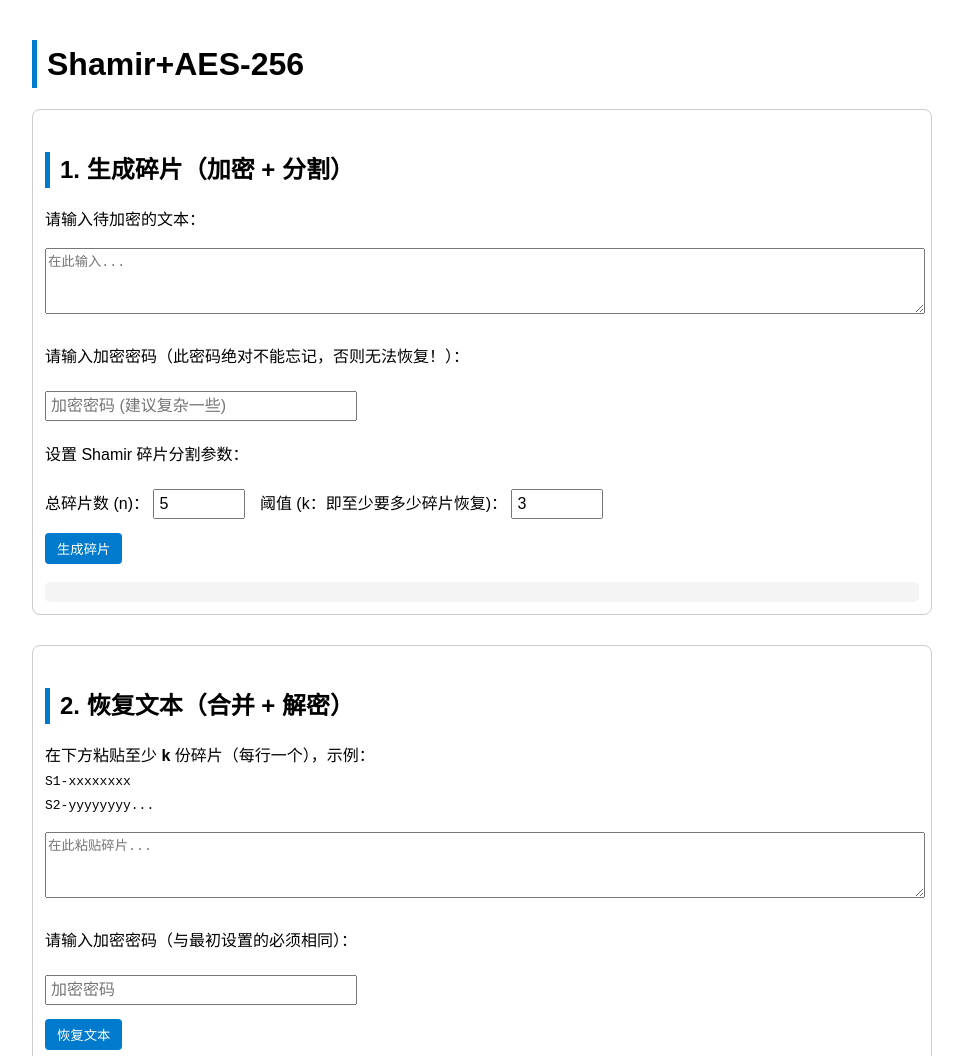
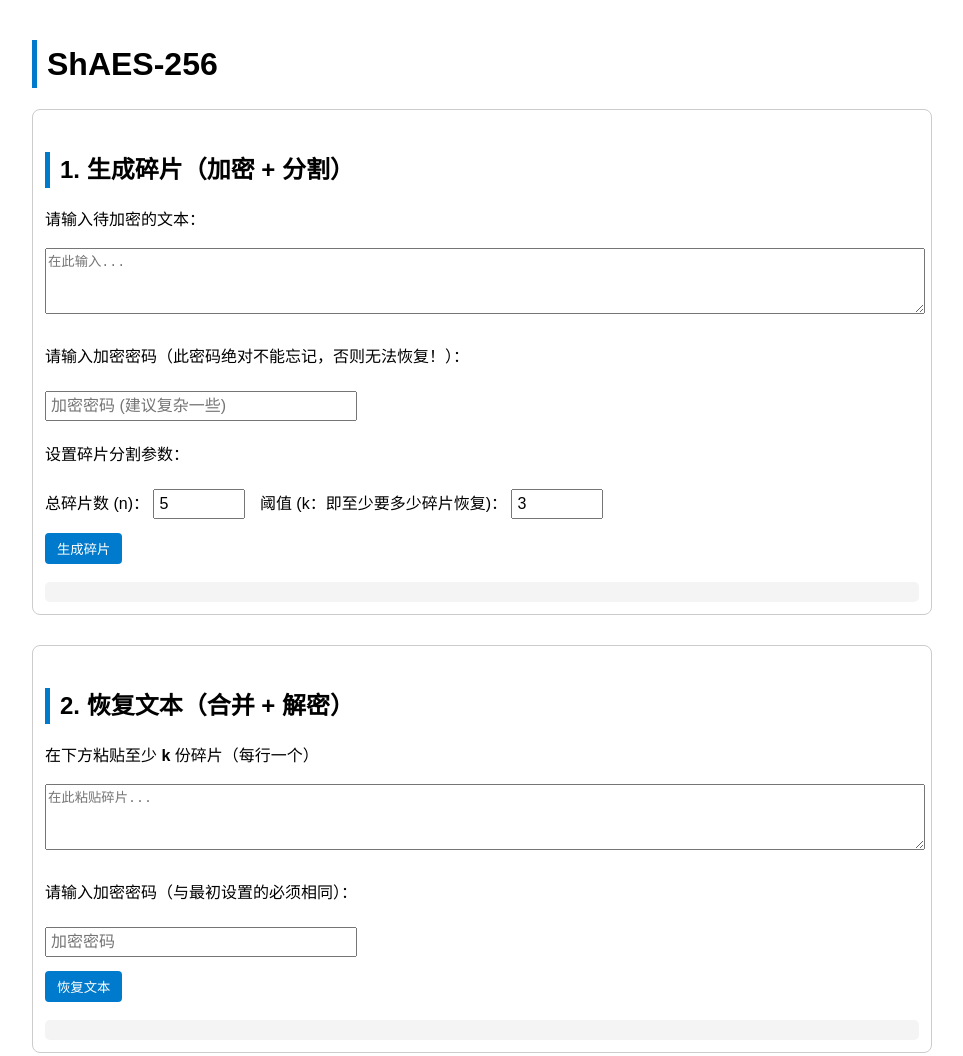
Before and after one commit to fddxyz/shamir_aes_secrets, a plain HTML site: page index.html in a window 1280 px wide. Shown: the top 1056 px of the page, without its empty margins (158-1121 px from the left). Drawn offline with Linux system fonts and the light colour scheme; a script that the page names is missing.

Commit message:
Update index.html

```diff
--- a/index.html
+++ b/index.html
@@ -2,7 +2,7 @@
 <html lang="zh-CN">
 <head>
   <meta charset="UTF-8"/>
-  <title>Shamir + AES </title>
+  <title>ShAES </title>
   <style>
     body {
       font-family: Arial, sans-serif;
@@ -67,7 +67,7 @@
 </head>
 
 <body>
-<h1>Shamir+AES-256</h1>
+<h1>ShAES-256</h1>
 
 <!-- 若离线使用，请把下面两个 CDN 换成本地文件 -->
 
@@ -89,7 +89,7 @@
   <p>请输入加密密码（此密码绝对不能忘记，否则无法恢复！）：</p>
   <input type="text" id="encryptPass" placeholder="加密密码 (建议复杂一些)"/>
 
-  <p>设置 Shamir 碎片分割参数：</p>
+  <p>设置碎片分割参数：</p>
   <label>总碎片数 (n)：</label>
   <input type="number" id="totalShares" min="2" value="5"/>
   <label>阈值 (k：即至少要多少碎片恢复)：</label>
@@ -101,8 +101,8 @@
 
 <div class="container">
   <h2>2. 恢复文本（合并 + 解密）</h2>
-  <p>在下方粘贴至少 <strong>k</strong> 份碎片（每行一个），示例：<br/>
-     <code>S1-xxxxxxxx<br/>S2-yyyyyyyy...</code>
+  <p>在下方粘贴至少 <strong>k</strong> 份碎片（每行一个）<br/>
+
   </p>
   <textarea id="sharesInput" placeholder="在此粘贴碎片..."></textarea>
 
```
